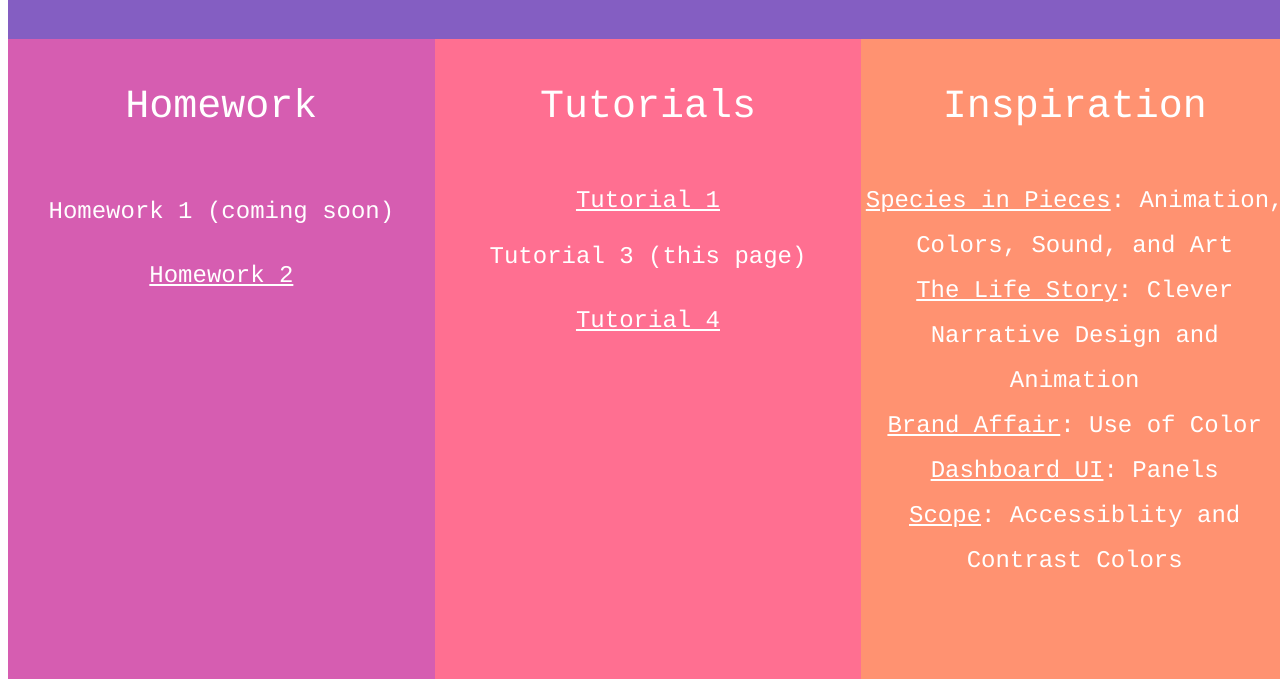
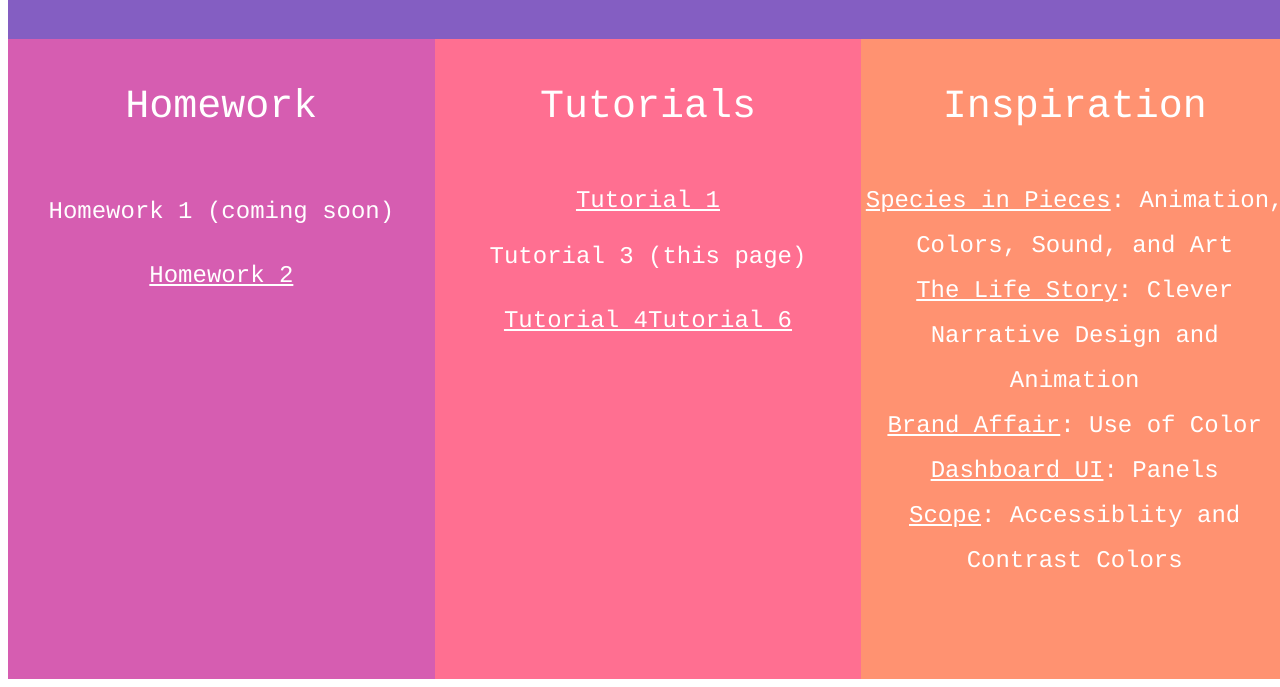
Before and after one commit to LaurenCCH/cs130, a plain HTML site: page index.html in a window 1280 px wide. Shown: the part 129-816 px from the top of the page. Drawn offline with Linux system fonts and the light colour scheme.

Commit message:
Adding tutorial 6 link

```diff
--- a/index.html
+++ b/index.html
@@ -10,7 +10,7 @@
     <div class="container">
         <header class="cell cell-1"><br><b style = "font-size: 3rem;">My CS 130 Homepage</b></header>
         <aside class="cell cell-2"><br>Homework<br><br><p style = "font-size: 1.5rem;">Homework 1 (coming soon)</p> <a href = "hw02/index.html">Homework 2</a></aside>
-        <aside class="cell cell-3"><br>Tutorials <br><br><a href="tutorials/tutorial01/index.html">Tutorial 1</a><p style = "font-size: 1.5rem;">Tutorial 3 (this page)</p><a href="tutorials/tutorial04/index.html">Tutorial 4</a></aside>
+        <aside class="cell cell-3"><br>Tutorials <br><br><a href="tutorials/tutorial01/index.html">Tutorial 1</a><p style = "font-size: 1.5rem;">Tutorial 3 (this page)</p><a href="tutorials/tutorial04/index.html">Tutorial 4</a><a href="tutorials/tutorial06/index.html">Tutorial 6</a></aside>
         <aside class="cell cell-4"><br>Inspiration<br><br><a href="http://species-in-pieces.com/">Species in Pieces</a><span style = "font-size: 1.5rem;">: Animation, Colors, Sound, and Art</span><br>
             <a href="https://thelifestory.org/">The Life Story</a><span style = "font-size: 1.5rem;">: Clever Narrative Design and Animation</span><br>
             <a href="https://brandaffair.ro/">Brand Affair</a><span style = "font-size: 1.5rem;">: Use of Color</span><br>
```
